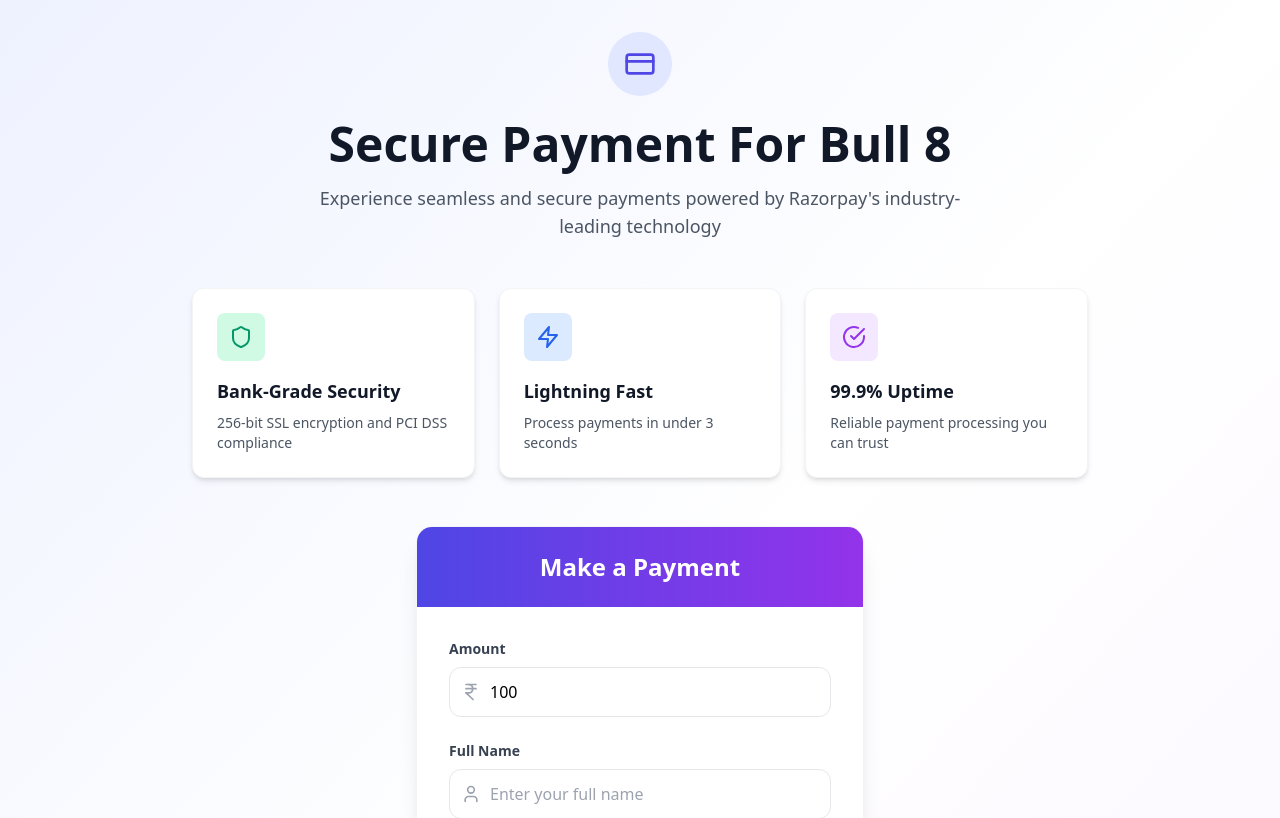
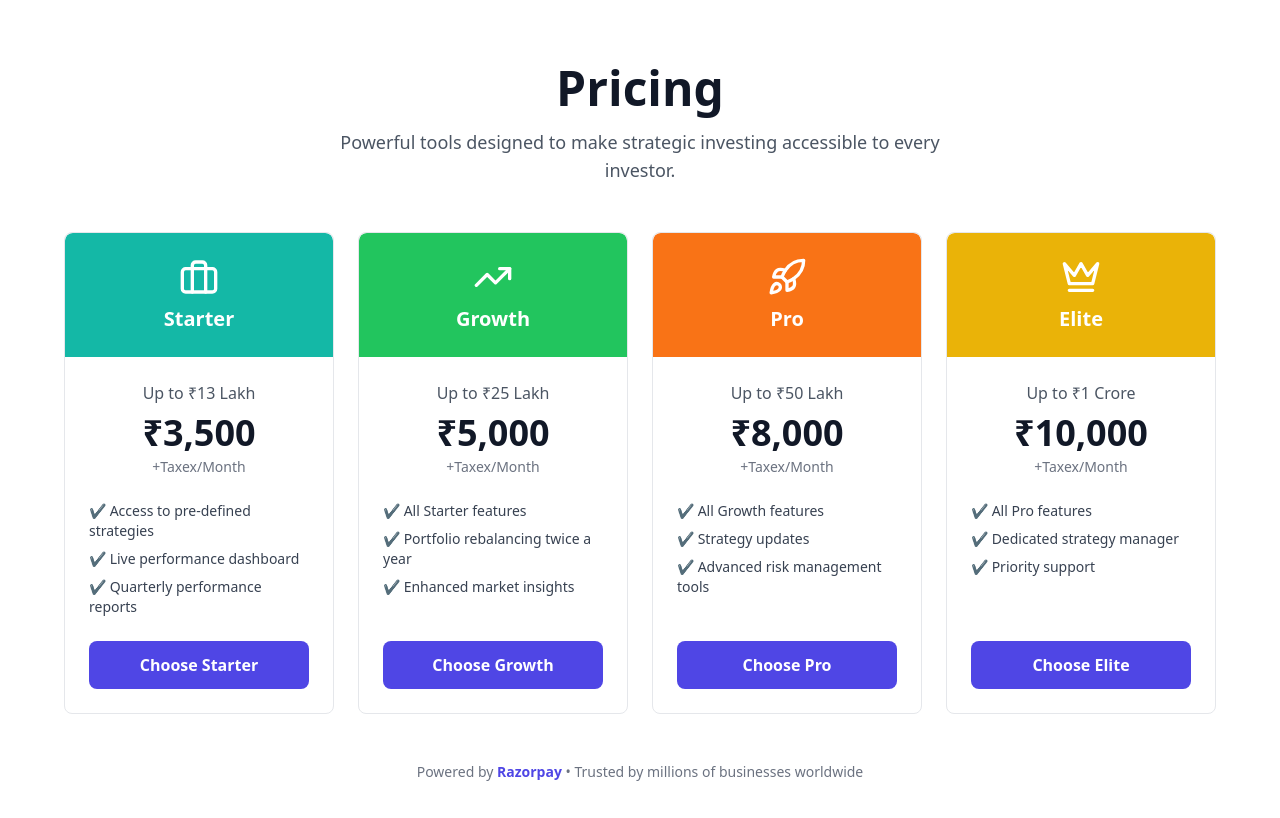
Before and after one commit to Priyanshu12-prince/bull8-payment-frontend, a React (Vite) app: page / in a window 1280 px wide. Shown: the top 818 px of the page. Built offline with nearby package versions, Linux system fonts and the light colour scheme.

Commit message:
update  the ui

```diff
--- a/src/App.tsx
+++ b/src/App.tsx
@@ -1,6 +1,5 @@
 import React, { useState } from 'react';
-import { CreditCard, Shield, Zap, CheckCircle } from 'lucide-react';
-import { PaymentForm } from './components/PaymentForm';
+import { CreditCard, Briefcase, TrendingUp, Rocket, Crown } from 'lucide-react';
 import { PaymentSuccess } from './components/PaymentSuccess';
 import { PaymentError } from './components/PaymentError';
 import { useRazorpay } from './hooks/useRazorpay';
@@ -12,11 +11,33 @@ function App() {
   const [paymentState, setPaymentState] = useState<PaymentState>('form');
   const [paymentData, setPaymentData] = useState<RazorpayResponse | null>(null);
   const { initiatePayment, isLoading, error } = useRazorpay();
+  const [activePlanId, setActivePlanId] = useState<string | null>(null);
 
-  const handlePaymentSubmit = async (formData: PaymentFormData) => {
-    console.log(formData,'090909')
+  const plans = [
+    { id: 'starter', title: 'Starter', cap: 'Up to ₹13 Lakh', amount: 3500, description: 'Starter monthly plan', icon: <Briefcase className="w-10 h-10" />, color: 'bg-teal-500' },
+    { id: 'growth', title: 'Growth', cap: 'Up to ₹25 Lakh', amount: 5000, description: 'Growth monthly plan', icon: <TrendingUp className="w-10 h-10" />, color: 'bg-green-500' },
+    { id: 'pro', title: 'Pro', cap: 'Up to ₹50 Lakh', amount: 8000, description: 'Pro monthly plan', icon: <Rocket className="w-10 h-10" />, color: 'bg-orange-500' },
+    { id: 'elite', title: 'Elite', cap: 'Up to ₹1 Crore', amount: 10000, description: 'Elite monthly plan', icon: <Crown className="w-10 h-10" />, color: 'bg-yellow-500' },
+  ];
+
+  const handlePlanPay = async (plan: { id: string; amount: number; description: string }) => {
+    setActivePlanId(plan.id);
+    const formData: PaymentFormData = {
+      amount: plan.amount,
+      name: '',
+      email: '',
+      contact: '',
+      description: plan.description,
+    };
+
+    const planCode = plan.id || 'custom';
+    const keyId = 'rzp_test_RDoRzN5gpmXr2V';
+
+    try {
       await initiatePayment(
         formData,
+        planCode,
+        keyId,
         (response: RazorpayResponse) => {
           setPaymentData(response);
           setPaymentState('success');
@@ -26,6 +47,9 @@ function App() {
           setPaymentState('error');
         }
       );
+    } finally {
+      setActivePlanId(null);
+    }
   };
 
   const handleNewPayment = () => {
@@ -38,80 +62,104 @@ function App() {
   };
 
   return (
-    <div className="min-h-screen bg-gradient-to-br from-indigo-50 via-white to-purple-50">
-      <div className="container mx-auto px-4 py-8">
+    <div className="min-h-screen bg-white">
+      <div className="container mx-auto px-4 py-16">
         {/* Header */}
         <div className="text-center mb-12">
-          <div className="inline-flex items-center justify-center w-16 h-16 bg-indigo-100 rounded-full mb-6">
-            <CreditCard className="w-8 h-8 text-indigo-600" />
-          </div>
-          <h1 className="text-4xl md:text-5xl font-bold text-gray-900 mb-4">
-            Secure Payment For Bull 8
-          </h1>
+          <h1 className="text-5xl font-bold text-gray-900 mb-4">Pricing</h1>
           <p className="text-lg text-gray-600 max-w-2xl mx-auto">
-            Experience seamless and secure payments powered by Razorpay's industry-leading technology
+            Powerful tools designed to make strategic investing accessible to every investor.
           </p>
         </div>
 
-        {/* Features */}
-        <div className="grid grid-cols-1 md:grid-cols-3 gap-6 mb-12 max-w-4xl mx-auto">
-          <div className="bg-white rounded-xl p-6 shadow-md border border-gray-100 hover:shadow-lg transition-shadow duration-300">
-            <div className="flex items-center justify-center w-12 h-12 bg-emerald-100 rounded-lg mb-4">
-              <Shield className="w-6 h-6 text-emerald-600" />
-            </div>
-            <h3 className="text-lg font-semibold text-gray-900 mb-2">Bank-Grade Security</h3>
-            <p className="text-gray-600 text-sm">256-bit SSL encryption and PCI DSS compliance</p>
+        {/* Pricing */}
+        {paymentState === 'form' && (
+          <div className="max-w-6xl mx-auto">
+            <div className="grid grid-cols-1 md:grid-cols-2 lg:grid-cols-4 gap-6">
+              {plans.map((plan) => (
+                <div
+                  key={plan.id}
+                  className="flex flex-col justify-between bg-white rounded-lg p-0 shadow-none border border-gray-200 overflow-hidden"
+                >
+                  {/* Icon & Title Section */}
+                  <div className={`flex flex-col items-center justify-center p-6 rounded-t-lg text-white ${plan.color}`}>
+                    {plan.icon}
+                    <h4 className="text-xl font-semibold mt-2">{plan.title}</h4>
                   </div>
 
-          <div className="bg-white rounded-xl p-6 shadow-md border border-gray-100 hover:shadow-lg transition-shadow duration-300">
-            <div className="flex items-center justify-center w-12 h-12 bg-blue-100 rounded-lg mb-4">
-              <Zap className="w-6 h-6 text-blue-600" />
-            </div>
-            <h3 className="text-lg font-semibold text-gray-900 mb-2">Lightning Fast</h3>
-            <p className="text-gray-600 text-sm">Process payments in under 3 seconds</p>
-          </div>
+                  <div className="p-6 flex flex-col flex-grow">
+                    {/* Cap */}
+                    <p className="text-base text-gray-600 text-center mb-2">{plan.cap}</p>
 
-          <div className="bg-white rounded-xl p-6 shadow-md border border-gray-100 hover:shadow-lg transition-shadow duration-300">
-            <div className="flex items-center justify-center w-12 h-12 bg-purple-100 rounded-lg mb-4">
-              <CheckCircle className="w-6 h-6 text-purple-600" />
-            </div>
-            <h3 className="text-lg font-semibold text-gray-900 mb-2">99.9% Uptime</h3>
-            <p className="text-gray-600 text-sm">Reliable payment processing you can trust</p>
+                    {/* Price */}
+                    <div className="text-4xl font-bold text-gray-900 text-center mb-1">₹{plan.amount.toLocaleString()}</div>
+                    <p className="text-sm text-gray-500 text-center mb-6">+Taxex/Month</p>
+
+                    {/* Features */}
+                    <ul className="text-sm text-gray-700 space-y-2 mb-6 flex-grow">
+                      {plan.id === 'starter' && (
+                        <>
+                          <li><span className="text-green-500">✔</span> Access to pre-defined strategies</li>
+                          <li><span className="text-green-500">✔</span> Live performance dashboard</li>
+                          <li><span className="text-green-500">✔</span> Quarterly performance reports</li>
+                        </>
+                      )}
+                      {plan.id === 'growth' && (
+                        <>
+                          <li><span className="text-green-500">✔</span> All Starter features</li>
+                          <li><span className="text-green-500">✔</span> Portfolio rebalancing twice a year</li>
+                          <li><span className="text-green-500">✔</span> Enhanced market insights</li>
+                        </>
+                      )}
+                      {plan.id === 'pro' && (
+                        <>
+                          <li><span className="text-green-500">✔</span> All Growth features</li>
+                          <li><span className="text-green-500">✔</span> Strategy updates</li>
+                          <li><span className="text-green-500">✔</span> Advanced risk management tools</li>
+                        </>
+                      )}
+                      {plan.id === 'elite' && (
+                        <>
+                          <li><span className="text-green-500">✔</span> All Pro features</li>
+                          <li><span className="text-green-500">✔</span> Dedicated strategy manager</li>
+                          <li><span className="text-green-500">✔</span> Priority support</li>
+                        </>
+                      )}
+                    </ul>
+
+                    {/* Button */}
+                    <button
+                      disabled={isLoading && activePlanId === plan.id}
+                      onClick={() => handlePlanPay(plan as any)}
+                      className={`mt-auto w-full flex items-center justify-center space-x-2 py-3 px-6 rounded-lg font-semibold text-white transition ${
+                        isLoading && activePlanId === plan.id ? 'bg-gray-400' : 'bg-indigo-600 hover:bg-indigo-700'
+                      }`}
+                    >
+                      <span>{isLoading && activePlanId === plan.id ? 'Processing...' : `Choose ${plan.title}`}</span>
+                    </button>
                   </div>
                 </div>
-
-        {/* Payment Section */}
-        <div className="max-w-md mx-auto">
-          <div className="bg-white rounded-2xl shadow-xl border border-gray-100 overflow-hidden">
-            <div className="bg-gradient-to-r from-indigo-600 to-purple-600 px-8 py-6">
-              <h2 className="text-2xl font-bold text-white text-center">
-                {paymentState === 'form' && 'Make a Payment'}
-                {paymentState === 'success' && 'Payment Complete'}
-                {paymentState === 'error' && 'Payment Failed'}
-              </h2>
+              ))}
             </div>
-
-            <div className="p-8">
-              {paymentState === 'form' && (
-                <PaymentForm onSubmit={handlePaymentSubmit} isLoading={isLoading} />
+          </div>
         )}
 
         {paymentState === 'success' && paymentData && (
+          <div className="max-w-md mx-auto">
             <PaymentSuccess paymentData={paymentData} onNewPayment={handleNewPayment} />
+          </div>
         )}
 
         {paymentState === 'error' && (
+          <div className="max-w-md mx-auto">
             <PaymentError error={error || 'Unknown error occurred'} onRetry={handleRetry} />
+          </div>
         )}
-            </div>
-          </div>
-        </div>
 
         {/* Footer */}
         <div className="text-center mt-12">
           <p className="text-gray-500 text-sm">
-            Powered by <span className="font-semibold text-indigo-600">Razorpay</span> •
-            Trusted by millions of businesses worldwide
+            Powered by <span className="font-semibold text-indigo-600">Razorpay</span> • Trusted by millions of businesses worldwide
           </p>
         </div>
       </div>
--- a/src/components/PaymentForm.tsx
+++ b/src/components/PaymentForm.tsx
@@ -9,7 +9,7 @@ interface PaymentFormProps {
 
 export const PaymentForm: React.FC<PaymentFormProps> = ({ onSubmit, isLoading }) => {
   const [formData, setFormData] = useState<PaymentFormData>({
-    amount: 100,
+    amount: 1,
     name: '',
     email: '',
     contact: '',
--- a/src/hooks/useRazorpay.ts
+++ b/src/hooks/useRazorpay.ts
@@ -1,3 +1,5 @@
+
+
 import { useState, useCallback } from 'react';
 import { RazorpayOptions, RazorpayResponse, PaymentFormData } from '../types/razorpay';
 
@@ -20,35 +22,29 @@ export const useRazorpay = () => {
     });
   }, []);
 
-  const createOrder = useCallback(async (formData: PaymentFormData): Promise<string> => {
-    // In a real application, this would call your backend API
-    // For demo purposes, we'll simulate an order creation
-    const response = await fetch('http://localhost:3000/create-order', {
+  const createOrder = useCallback(async (plan: string, keyId: string): Promise<string> => {
+    const response = await fetch('https://372w16mm-3000.inc1.devtunnels.ms/api/v1/payment/create-order', {
       method: 'POST',
-      headers: {
-        'Content-Type': 'application/json',
-      },
+      headers: { 'Content-Type': 'application/json' },
       body: JSON.stringify({
-        amount: formData.amount * 100, // Convert to paise
-        name: formData.name,
-        email: formData.email,
-        contact: formData.contact,
-        description: formData.description,
+        plan,
+        key_id: keyId,
       }),
     });
 
     if (!response.ok) {
-      throw new Error('Failed to create order');
+      const text = await response.text();
+      throw new Error(`Failed to create order: ${response.status} ${text}`);
     }
 
     const data = await response.json();
-
-
-    return data.orderId;
+    return data?.data?.id;
   }, []);
 
   const initiatePayment = useCallback(async (
     formData: PaymentFormData,
+    plan: string,
+    keyId: string,
     onSuccess: (response: RazorpayResponse) => void,
     onFailure?: (error: string) => void
   ) => {
@@ -56,33 +52,55 @@ export const useRazorpay = () => {
       setIsLoading(true);
       setError(null);
 
-      // Load Razorpay script
       const isScriptLoaded = await loadRazorpayScript();
       if (!isScriptLoaded) {
         throw new Error('Failed to load Razorpay script');
       }
 
-      // Create order via backend and use returned order id
-      const orderId = await createOrder(formData);
-
+      const orderId = await createOrder(plan, keyId);
       const options: RazorpayOptions = {
-        key: 'rzp_test_RCdg9ReFdakOIV', // Replace with your Razorpay key
-        amount: formData.amount * 100, // Convert to paise
+        key: keyId,
+        amount: formData.amount*100 ,
         currency: 'INR',
         name: 'Your Company Name',
         description: formData.description,
         order_id: orderId,
-        handler: (response: RazorpayResponse) => {
-          onSuccess(response);
-        },
+       handler: async (response: RazorpayResponse) => {
+  try {
+
+
+    console.log(response,"from resonse")
+    const verifyRes = await fetch(
+      'https://372w16mm-3000.inc1.devtunnels.ms/api/v1/payment/payment-verify',
+      {
+        method: 'POST',
+        headers: { 'Content-Type': 'application/json' },
+        body: JSON.stringify({
+          razorpay_order_id: response.razorpay_order_id,
+          razorpay_payment_id: response.razorpay_payment_id,
+          razorpay_signature: response.razorpay_signature,
+        }),
+      }
+    );
+
+    const verifyData = await verifyRes.json();
+
+    if (verifyData.success) {
+      onSuccess(response);
+    } else {
+      onFailure?.('Payment verification failed');
+    }
+  } catch (err) {
+    onFailure?.('Error verifying payment');
+  }
+},
+
         prefill: {
           name: formData.name,
           email: formData.email,
           contact: formData.contact,
         },
-        theme: {
-          color: '#6366F1',
-        },
+        theme: { color: '#6366F1' },
         modal: {
           ondismiss: () => {
             setIsLoading(false);
@@ -100,7 +118,7 @@ export const useRazorpay = () => {
     } finally {
       setIsLoading(false);
     }
-  }, [loadRazorpayScript]);
+  }, [loadRazorpayScript, createOrder]);
 
   return {
     initiatePayment,
```
Lines whose indentation alone changed are shown as unchanged.
